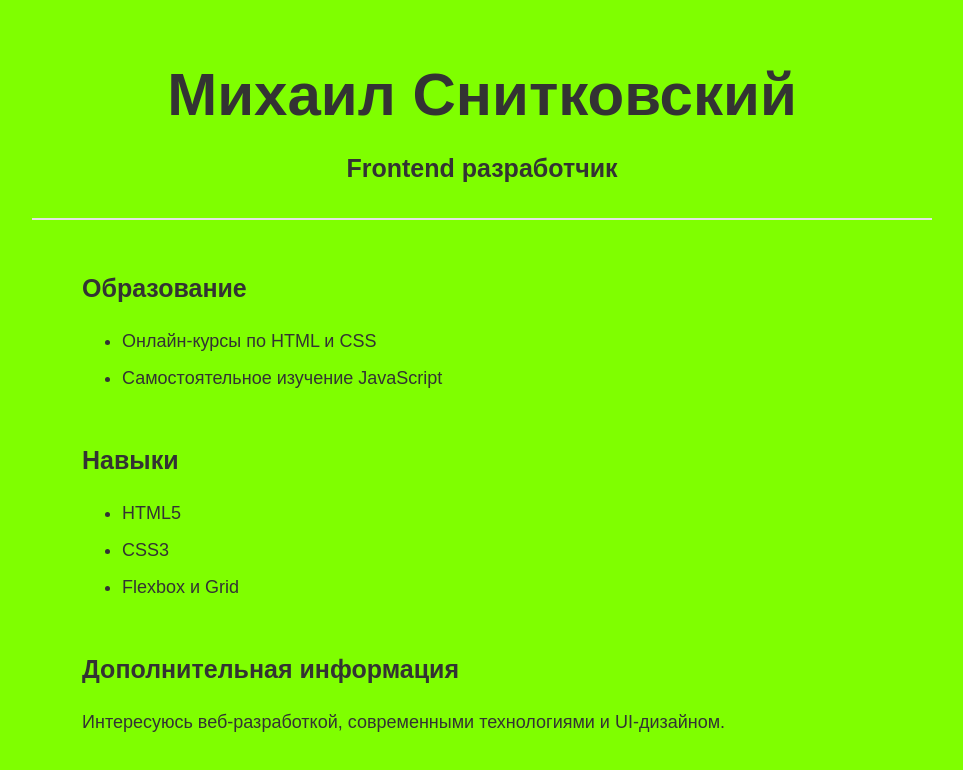
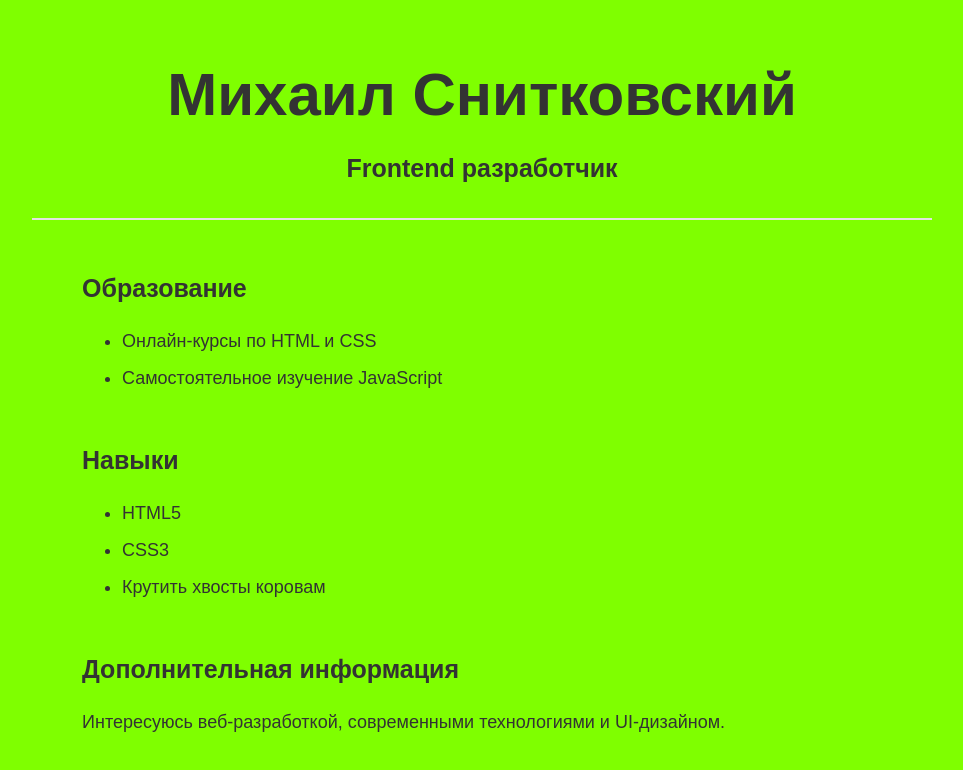
Before and after one commit to mikesnitkovskiy/mike.github.io, a plain HTML site: page index.html in a window 1280 px wide. Shown: the whole page, without its empty margins (158-1121 px from the left). Drawn offline with Linux system fonts and the light colour scheme.

Commit message:
Update index.html

```diff
--- a/index.html
+++ b/index.html
@@ -25,7 +25,7 @@
   <ul>
     <li>HTML5</li>
     <li>CSS3</li>
-    <li>Flexbox и Grid</li>
+    <li>Крутить хвосты коровам</li>
   </ul>
 </section>
 
```
